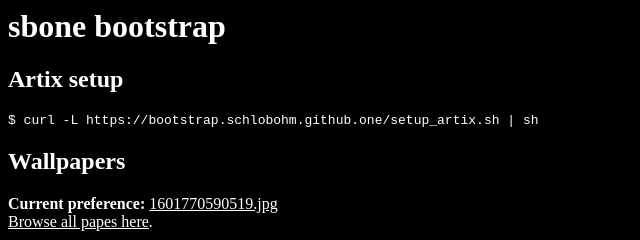
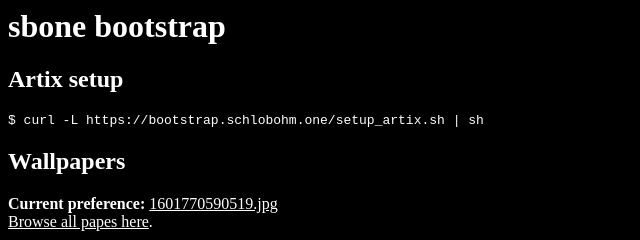
Before and after one commit to schlobohm/bootstrap, a plain HTML site: page index.html in a window 1280 px wide. Shown: the full height of the page, 0-640 px from the left. Drawn offline with Linux system fonts and the light colour scheme.

Commit message:
fix: remove stray 'github'

```diff
--- a/index.html
+++ b/index.html
@@ -14,7 +14,7 @@
 <body>
     <h1>sbone bootstrap</h1>
     <h2>Artix setup</h2>
-    <code>$ curl -L https://bootstrap.schlobohm.github.one/setup_artix.sh | sh</code>
+    <code>$ curl -L https://bootstrap.schlobohm.one/setup_artix.sh | sh</code>
 
     <h2>Wallpapers</h2>
     <b>Current preference:</b> <a href="https://bootstrap.schlobohm.one/papes/1601770590519.jpg">1601770590519.jpg</a>
```
